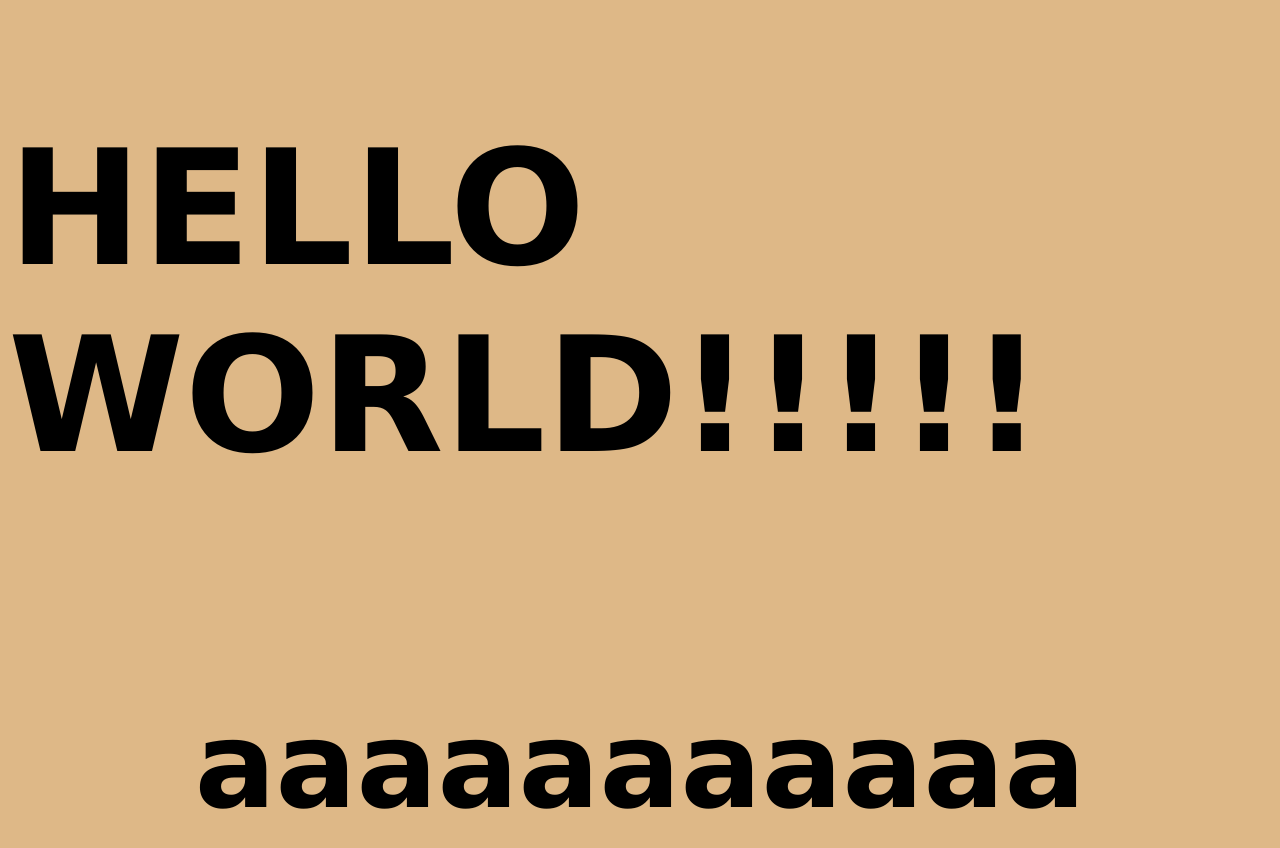
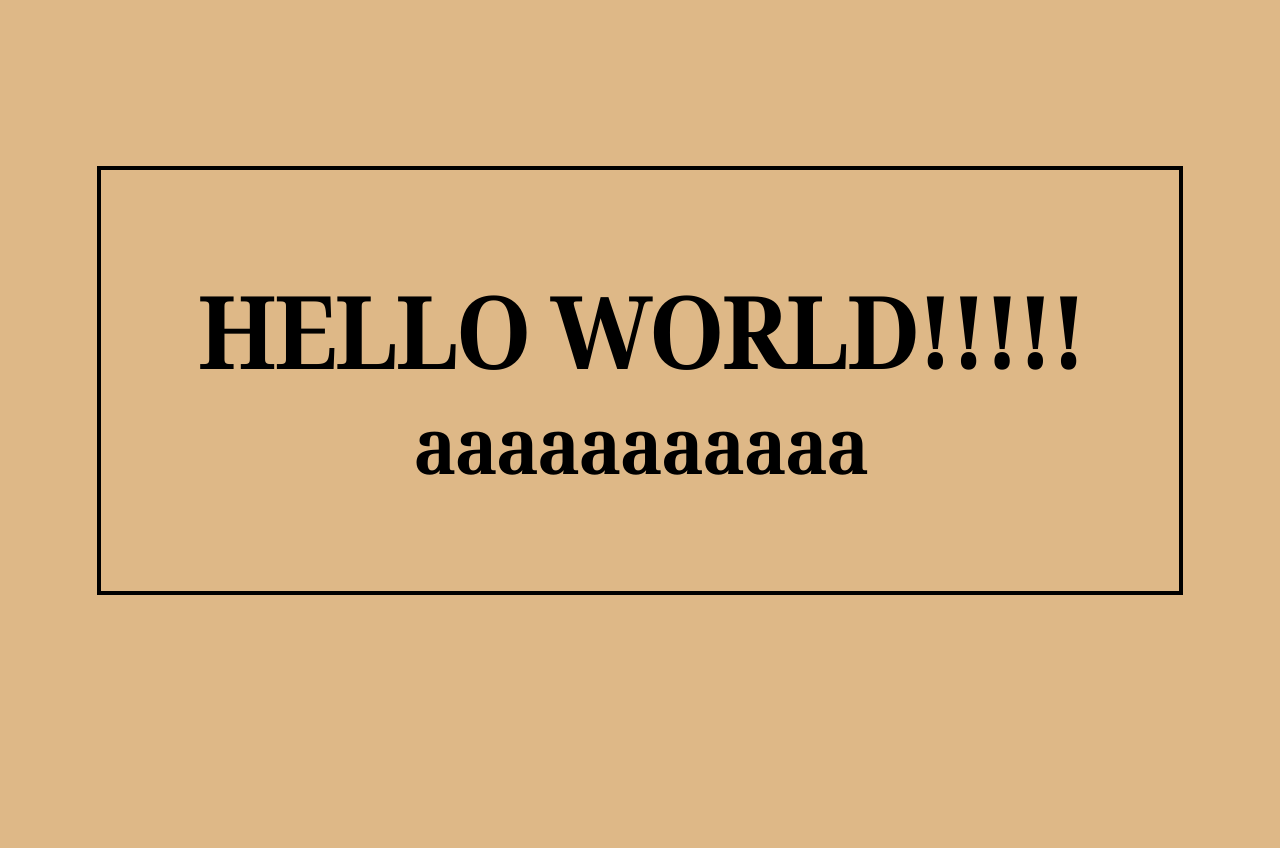
Before and after one commit to loumexx/congenial-broccoli, a plain HTML site: page index.html in a window 1280 px wide. After the commit the page ends 800 px from the top, so only its background shows below. Drawn offline with Linux system fonts and the light colour scheme.

Commit message:
Applied styling

```diff
--- a/Styles/styles.css
+++ b/Styles/styles.css
@@ -1,10 +1,23 @@
+*{
+    margin: 0;
+}
+
 body{
     background-color: burlywood;
     color: #000;
-    font-family: Verdana, Geneva, Tahoma, sans-serif;
-    font-size: 5em;
+    font-family: 'Noto Serif Display', serif;
     display: flex;
-    flex-direction: column;
     align-items: center;
     justify-content: center;
+    height: 95vh;
 }
+
+.border{
+    border: 4px solid black;
+    display: inline-flex;
+    flex-direction: column;
+    font-size: 3em;
+    justify-content: center;
+    align-items: center;
+    padding: 2em;
+}
--- a/index.html
+++ b/index.html
@@ -7,12 +7,17 @@
     <meta name="viewport" content="width=device-width, initial-scale=1.0">
     <title>MOESHA AWESOME</title>
     <link rel="stylesheet" href="Styles/styles.css">
+    <!-- fonts -->
+    <link rel="preconnect" href="https://fonts.googleapis.com">
+    <link rel="preconnect" href="https://fonts.gstatic.com" crossorigin>
+    <link href="https://fonts.googleapis.com/css2?family=Noto+Serif+Display:wght@100;300;500&display=swap" rel="stylesheet">
 </head>
 
 <body>
+    <div class="border">
     <h1>HELLO WORLD!!!!!</h1>
     <h2>aaaaaaaaaaa</h2>
-
+    </div>
 </body>
 
 </html>
```
